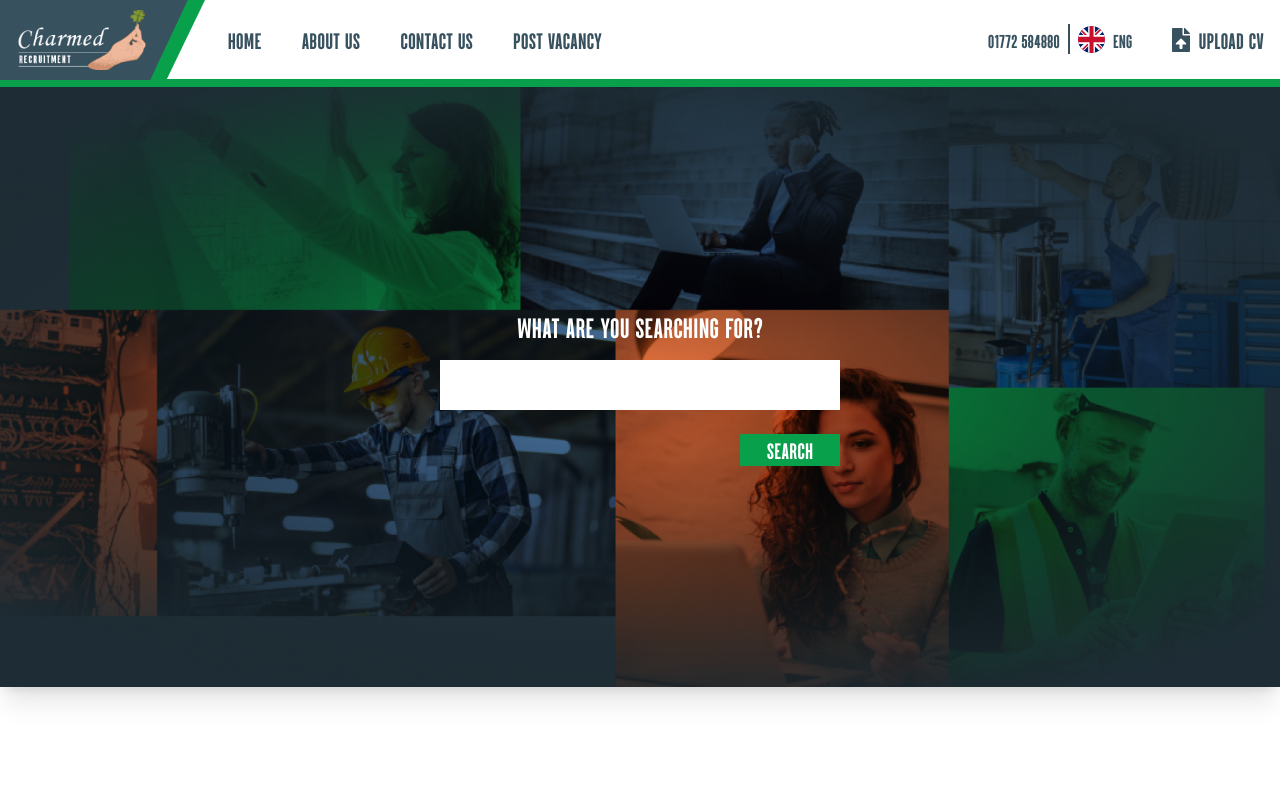
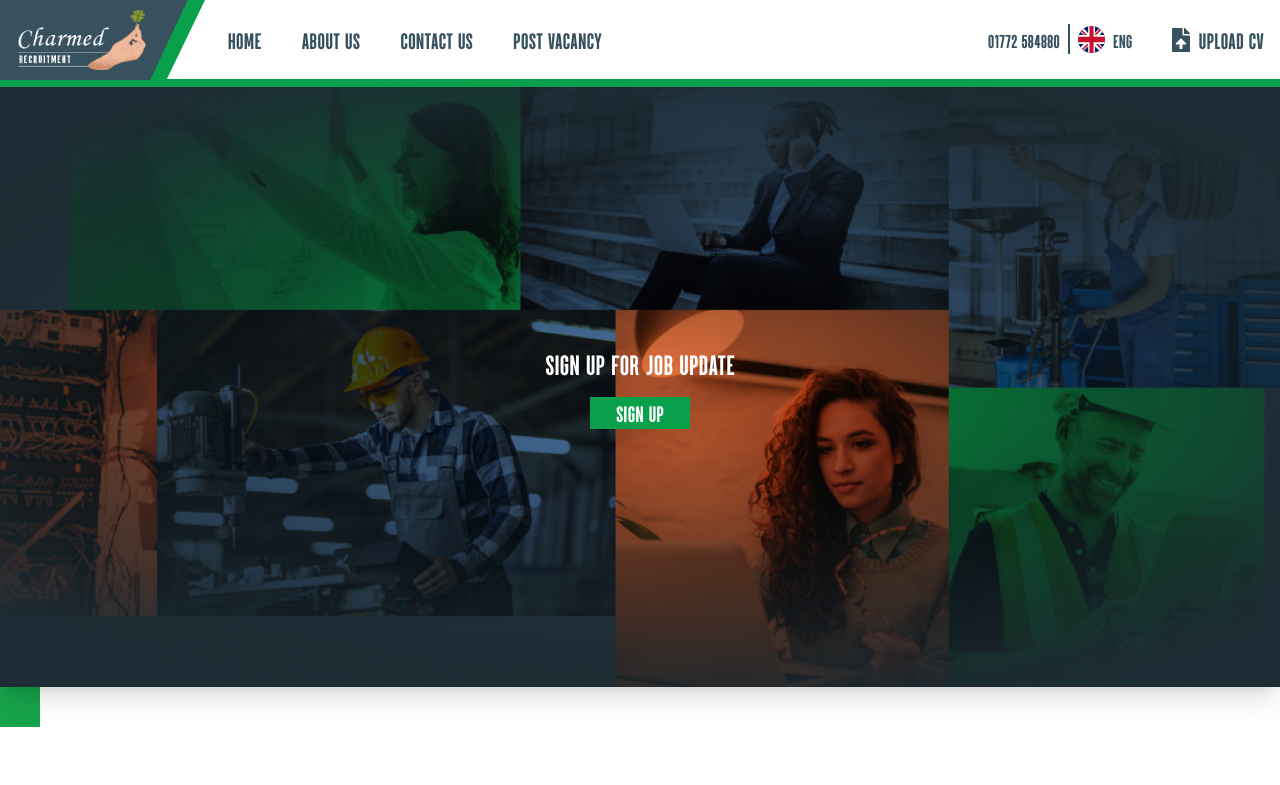
Before and after one commit to robertopne123/charmedrecruitment, a Next.js app: page / in a window 1280 px wide. Shown: the top 785 px of the page. Built offline with nearby package versions, Linux system fonts and the light colour scheme.

Commit message:
little changes

```diff
--- a/pages/index.js
+++ b/pages/index.js
@@ -32,25 +32,40 @@ export default function Home() {
           <div className="mx-auto">
             <div className="flex flex-col justify-center gap-4">
               <h1 className="text-white font-semibold text-center font-parkson text-3xl">
-                WHAT ARE YOU SEARCHING FOR?
+                Sign Up For Job Update
               </h1>
-              <div className="flex flex-row">
-                <input
-                  className="border-b-0 text-xl h-[50px] appearance-none mb-2 w-[250px] sm:w-[400px]"
-                  type="text"
-                />
-              </div>
-              <div className="flex flex-row justify-end">
-                <div className="bg-secondary w-[100px]">
-                  <p className="font-parkson text-2xl text-white text-center">
-                    Search
-                  </p>
-                </div>
+
+              <div className="flex flex-row justify-center">
+                <Link href="#indexForm">
+                  <div className="bg-secondary w-[100px]">
+                    <p className="font-parkson text-2xl text-white text-center">
+                      Sign Up
+                    </p>
+                  </div>
+                </Link>
               </div>
             </div>
           </div>
         </div>
       </div>
+
+      <div
+        id="google_translate_element"
+        className=" h-[40px] w-[40px] bg-green-600"
+      ></div>
+
+      {function googleTranslateElementInit() {
+        new google.translate.TranslateElement(
+          { pageLanguage: "en" },
+          "google_translate_element"
+        );
+      }}
+      {
+        <script
+          type="text/javascript"
+          src="//translate.google.com/translate_a/element.js?cb=googleTranslateElementInit"
+        ></script>
+      }
 
       <div className="bg-primary max-w-[1200px]  mx-auto mt-[100px] mb-[200px] grid grid-cols-1 lg:grid-cols-2 shadow-xl">
         <div className=" mb-[40px]">
@@ -166,7 +181,7 @@ export default function Home() {
         <div className="mx-[60px]">
           <div className=" border-y-4 border-primary hover:bg-primary hover:text-white">
             <h2 className="text-center py-[30px] text-3xl font-parkson">
-              {"IT"}
+              {"Information Technology"}
             </h2>
           </div>
         </div>
@@ -186,7 +201,10 @@ export default function Home() {
         </div>
       </div>
 
-      <div className="max-w-[1200px] border-[2px] py-[75px] sm:p-[75px] border-secondary bg-primary mx-auto my-[75px] relative">
+      <div
+        id="indexForm"
+        className="max-w-[1200px] border-[2px] py-[75px] sm:p-[75px] border-secondary bg-primary mx-auto my-[75px] relative"
+      >
         <div className="my-auto p-[24px] sm:p-[50px]  border-[2px] border-secondary ">
           <form
             className="flex flex-col"
--- a/pages/post-vacancy.js
+++ b/pages/post-vacancy.js
@@ -25,7 +25,7 @@ export default function Home() {
         </div>
       </div>
 
-      <div className="max-w-[1200px] border-[2px] py-[75px] sm:p-[75px] border-secondary bg-primary mx-auto my-[75px] relative">
+      <div className="max-w-[1200px] border-[2px] py-[75px] sm:p-[75px] border-secondary bg-primary mx-auto my-[75px] relative text-lg">
         <form
           className="flex flex-col"
           name="CVform"
@@ -139,14 +139,14 @@ export default function Home() {
             </button>
           </div>
         </form>
-        <div className="absolute max-w-[1200px] left-[20px] sm:left-[90px] top-[51px]">
+        <div className="absolute max-w-[1200px] left-[20px] sm:left-[90px] top-[47px]">
           <div className="p-[10px] bg-primary ">
-            <h2 className="text-white font-semibold text-xl">ABOUT YOU</h2>
+            <h2 className="text-white font-semibold text-3xl">ABOUT YOU</h2>
           </div>
         </div>
-        <div className="absolute max-w-[1200px] left-[20px] sm:left-[90px] top-[389px]">
+        <div className="absolute max-w-[1200px] left-[20px] sm:left-[90px] top-[394px]">
           <div className="p-[10px] bg-primary ">
-            <h2 className="text-white font-semibold text-xl">
+            <h2 className="text-white font-semibold text-3xl">
               VACANCY DETAILS
             </h2>
           </div>
```
